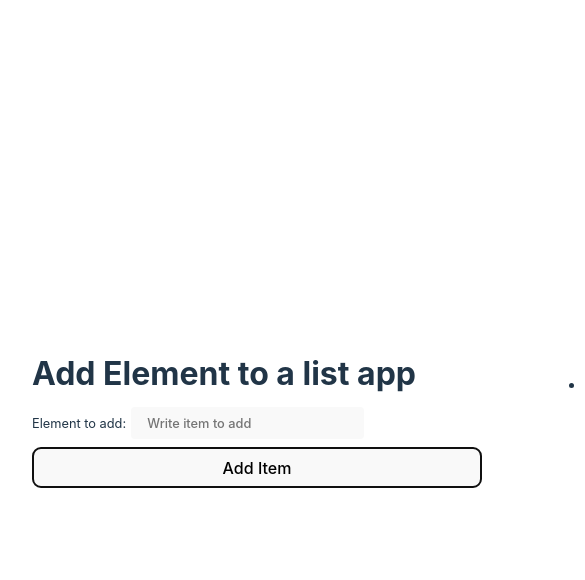
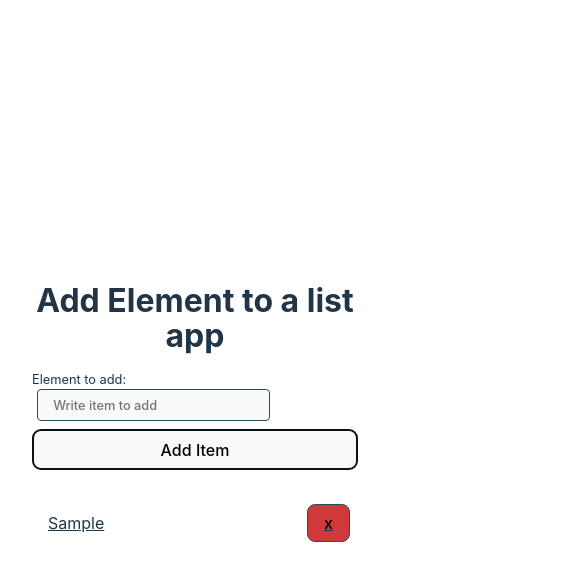
Before and after one commit to mgallegoa/conceptsProbes, a React (Vite) app in the folder react-ts-list-app/: page / in a window 390 px wide. Both pictures are taken after typing "Sample" into the empty fields and a click on the button "Add Item". Shown: the top 580 px of the page, 585 px wide, since content can reach past the window. Built offline with nearby package versions, Linux system fonts and the light colour scheme.

Commit message:
ReactListApp : Look and feel, mobile first

```diff
--- a/react-ts-list-app/src/App.css
+++ b/react-ts-list-app/src/App.css
@@ -7,12 +7,13 @@
 h1 {
   font-size: 2rem;
   margin: 0;
+  text-align: center;
 }
 
 main {
   display: grid;
-  grid-template-columns: 450px 1fr;
-  gap: 64px;
+  grid-template-columns: 1fr;
+  gap: 14px;
 }
 
 form {
@@ -31,3 +32,42 @@ input {
   cursor: default;
   margin-left: 0.3rem;
 }
+
+section {
+  display: grid;
+}
+ul {
+  padding-inline-start: 1rem;
+  margin-inline-end: 0.5rem;
+}
+li {
+  padding: 0.2rem 0;
+  min-width: 100%;
+  text-decoration-line: underline;
+  display: grid;
+  grid-template-columns: 3fr 1fr;
+  white-space: wrap;
+  align-items: baseline;
+}
+.list__text {
+  margin: 0;
+  text-overflow: ellipsis;
+  overflow: hidden;
+}
+.list__empty {
+  align-items: center;
+  font-size: 1.3rem;
+  text-align: center;
+  color: #cf3939;
+}
+.button__delete {
+  padding: 0.5rem 1rem;
+  background-color: #cf3939;
+
+  margin-left: auto;
+}
+@media (min-width: 650px) {
+  main {
+    grid-template-columns: 450px 1fr;
+  }
+}
--- a/react-ts-list-app/src/App.tsx
+++ b/react-ts-list-app/src/App.tsx
@@ -52,7 +52,7 @@ function App() {
       </aside>
       <section>
         {items.length === 0 ? (
-          <strong>There are not elements</strong>
+          <strong className="list__empty">There are not elements</strong>
         ) : (
           <ul>
             {items.map((item) => (
--- a/react-ts-list-app/src/components/Item.tsx
+++ b/react-ts-list-app/src/components/Item.tsx
@@ -7,8 +7,9 @@ export const Item = ({
 }) => {
   return (
     <li>
-      {text}
+      <p className="list__text">{text}</p>
       <button
+        className="button__delete"
         onClick={handleClick}
         // onClick={() => {
         //   setItems((prevElements) => {
--- a/react-ts-list-app/src/index.css
+++ b/react-ts-list-app/src/index.css
@@ -31,14 +31,14 @@ body {
 }
 
 h1 {
-  font-size: 3.2em;
+  font-size: 3rem;
   line-height: 1.1;
 }
 
 button,
 input {
   border-radius: 8px;
-  border: 1px solid transparent;
+  border: 1px solid #2a4e5f;
   padding: 0.6em 1.2em;
   font-size: 1em;
   font-weight: 500;
```
